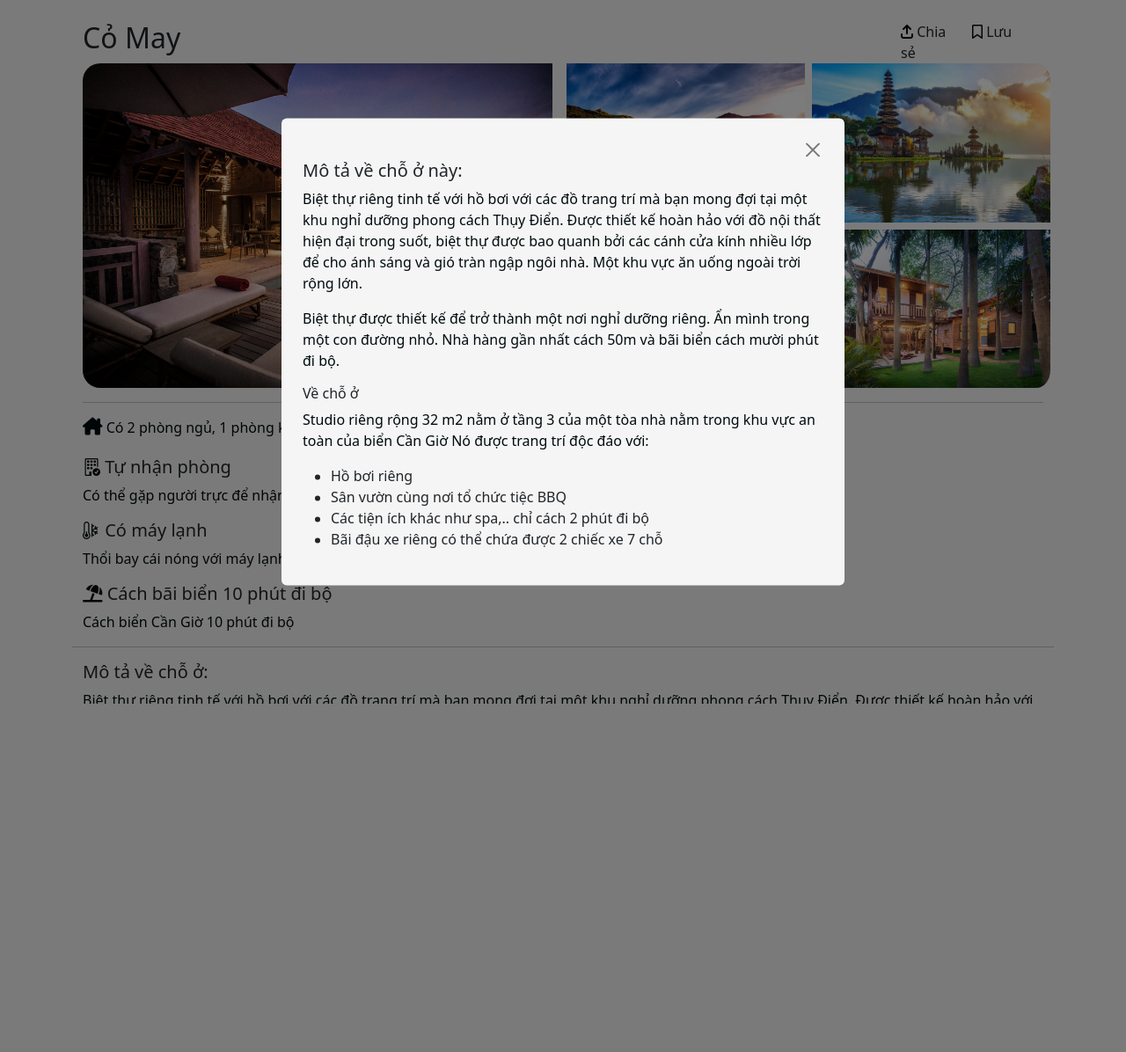
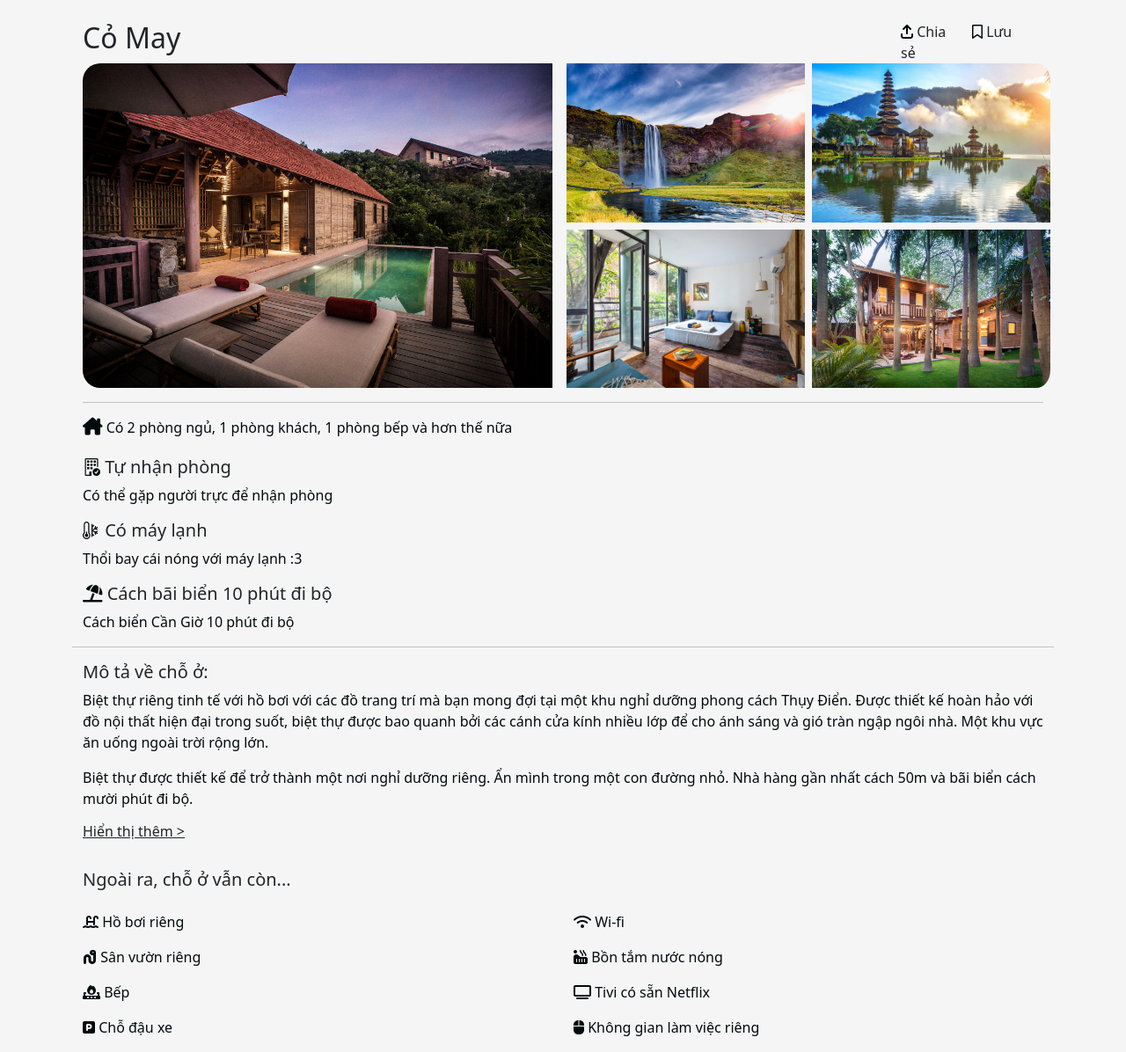
Before and after one commit to Riiichan04/VietHomeAir, a Django app: page /product/ in a window 1280 px wide. Shown: the top 1196 px of the page at 88% size. Before the commit the page ends 800 px from the top, so only its background shows below. Run offline with Django 5.2, Linux system fonts and the light colour scheme; some libraries are stand-ins or nearby versions.

Commit message:
Add open and close product description popup

```diff
--- /dev/null
+++ b/application/static/scripts/product.js
@@ -0,0 +1,7 @@
+$("#close-popup-btn").click(function(){
+    $(".popup-container").css("display", "none")
+})
+
+$("#show-description-popup").click(function (){
+    $(".popup-container").css("display", "block")
+})
--- a/application/static/style/product.css
+++ b/application/static/style/product.css
@@ -6,6 +6,7 @@
     top: 0;
     left: 0;
     z-index: 1;
+    display: none;
 }
 
 .description-popup {
@@ -15,6 +16,10 @@
     top: 50%;
     left: 50%;
     transform: translate(-50%, -50%);
+}
+
+.description-popup p {
+    text-indent: 2%;
 }
 
 .product-images img {
--- a/application/templates/product.html
+++ b/application/templates/product.html
@@ -6,39 +6,10 @@
 {% endblock title %}
 
 {% block stylesheet %}
-    <link rel="stylesheet" href="{% static 'style/product.css' %}">
+    <link rel="stylesheet" type="text/css" href="{% static 'style/product.css' %}">
 {% endblock stylesheet %}
 
 {% block content %}
-      <div class="popup-container">
-        <div class="description-popup p-4 rounded">
-            <div class="d-flex justify-content-end">
-                <button type="button" class="btn-close d-flex justify-content-end"></button>
-            </div>
-            <h5>Mô tả về chỗ ở này:</h5>
-            <p>
-                Biệt thự riêng tinh tế với hồ bơi với các đồ trang trí mà bạn mong đợi tại một khu nghỉ dưỡng phong
-                cách Thụy Điển. Được thiết kế hoàn hảo với đồ nội thất hiện đại trong suốt, biệt thự được bao quanh
-                bởi các cánh cửa kính nhiều lớp để cho ánh sáng và gió tràn ngập ngôi nhà. Một khu vực ăn uống ngoài
-                trời rộng lớn.
-            </p>
-            <p>
-                Biệt thự được thiết kế để trở thành một nơi nghỉ dưỡng riêng. Ẩn mình trong một con đường nhỏ. Nhà
-                hàng gần nhất cách 50m và bãi biển cách mười phút đi bộ.
-            </p>
-            <h6>Về chỗ ở</h6>
-            <p>
-                Studio riêng rộng 32 m2 nằm ở tầng 3 của một tòa nhà nằm trong khu vực an toàn của biển Cần Giờ
-                Nó được trang trí độc đáo với:
-            </p>
-            <ul>
-                <li>Hồ bơi riêng</li>
-                <li>Sân vườn cùng nơi tổ chức tiệc BBQ</li>
-                <li>Các tiện ích khác như spa,.. chỉ cách 2 phút đi bộ</li>
-                <li>Bãi đậu xe riêng có thể chứa được 2 chiếc xe 7 chỗ</li>
-            </ul>
-        </div>
-    </div>
 
     <section class="container p-4">
         <div class="row">
@@ -93,7 +67,7 @@
                     trời rộng lớn.</p>
                 <p>Biệt thự được thiết kế để trở thành một nơi nghỉ dưỡng riêng. Ẩn mình trong một con đường nhỏ. Nhà
                     hàng gần nhất cách 50m và bãi biển cách mười phút đi bộ.</p>
-                <h6><u>Hiển thị thêm ></u></h6>
+                <h6 id="show-description-popup" ><u>Hiển thị thêm ></u></h6>
             </div>
             <div class="mt-4">
                 <h5>Ngoài ra, chỗ ở vẫn còn...</h5>
```
Also changed, not shown: other parts of application/templates/product.html (+38 -3 lines).
